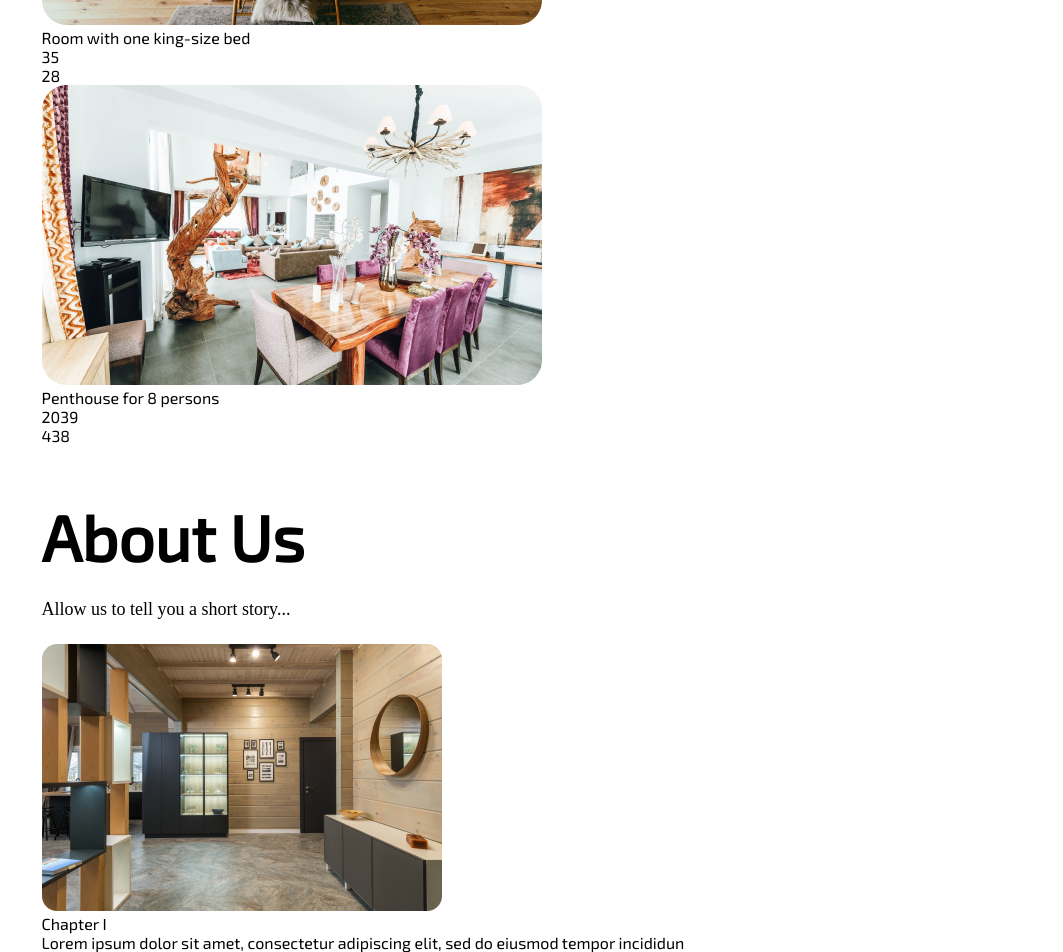
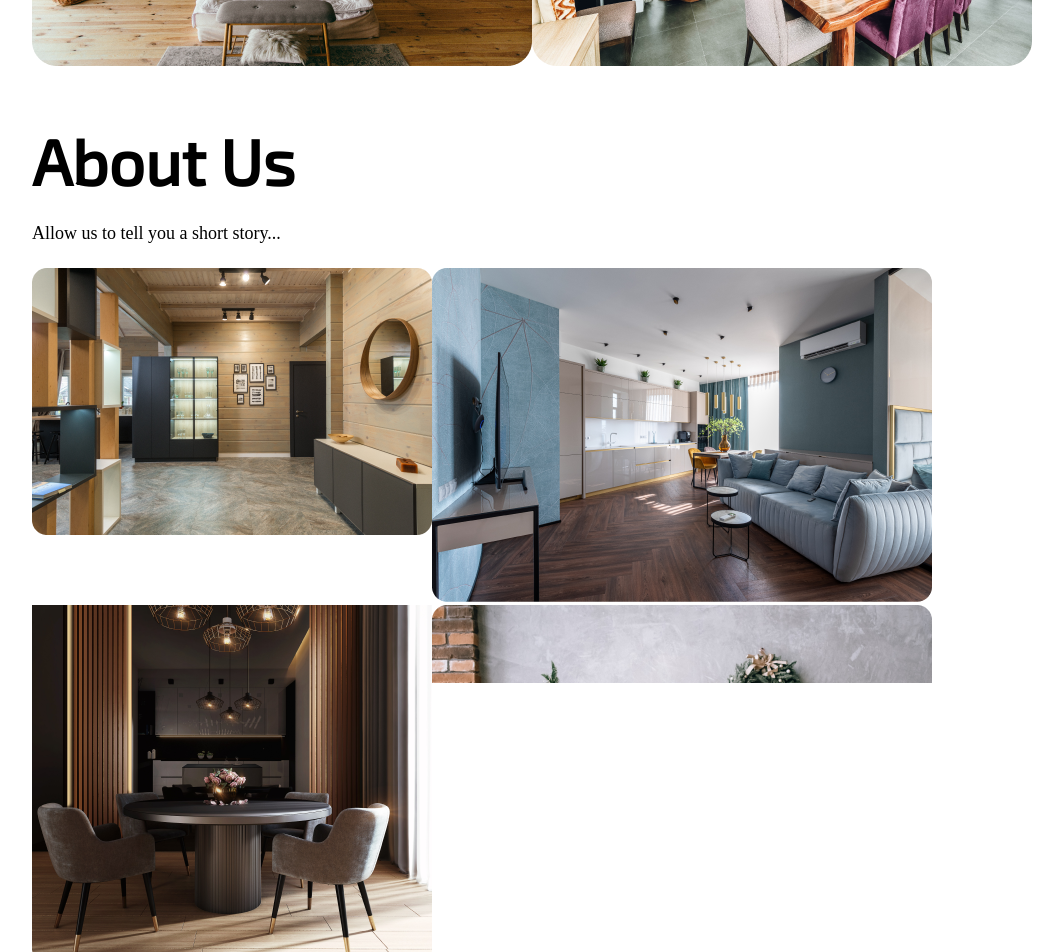
Before and after one commit to kashifnazar/code-20220825-kashifnazar, a React (Create React App) app: page / in a window 1280 px wide. Shown: the part 1400-2352 px from the top of the page, without its empty margins (16-1079 px from the left). Built offline with nearby package versions, Linux system fonts and the light colour scheme.

Commit message:
Refactoring for re-usability

```diff
--- a/src/App.css
+++ b/src/App.css
@@ -2,10 +2,9 @@
 }
 
 .App .main-area {
-  width: 90%;
+  padding: 3rem;
   display: flex;
   flex-direction: column;
-  align-items: center;
 }
 
 .App-logo {
--- a/src/components/about-us/chapter.tsx
+++ b/src/components/about-us/chapter.tsx
@@ -8,7 +8,7 @@ export type ChapterProps = {
 
 const Chapter:FC<ChapterProps> = ({image, title, description}) => {
   return (
-    <div>
+    <div className='chapter'>
         <img src={image} alt={title} />
         <div>{title}</div>
         <div>{description}</div>
--- a/src/components/about-us/chapters.tsx
+++ /dev/null
@@ -1,16 +0,0 @@
-import React, { FC } from 'react'
-import Chapter, { ChapterProps } from './chapter'
-
-type Props = {
-    chapterItems: Array<ChapterProps>
-}
-
-const Chapters: FC<Props> = ({chapterItems}) => {
-  return (
-    <div>
-        {chapterItems.map(chapter => <Chapter key={chapter.title} {...chapter}></Chapter>)}
-    </div>
-  )
-}
-
-export default Chapters
--- a/src/components/about-us/index.tsx
+++ b/src/components/about-us/index.tsx
@@ -1,7 +1,6 @@
 import React, { FC } from 'react'
 import Section from '../section'
 import { ChapterProps } from './chapter'
-import Chapters from './chapters'
 
 
 const chapterItems: Array<ChapterProps> = [{
@@ -23,9 +22,6 @@ const chapterItems: Array<ChapterProps> = [{
 }
 ]
 
-const AboutUs: FC = () =>
-       (<Section title="About Us" description='Allow us to tell you a short story...'>
-            <Chapters chapterItems={chapterItems} />
-        </Section>)
+const AboutUs: FC = () => <Section<ChapterProps> title="About Us" description='Allow us to tell you a short story...' galleryItems={chapterItems}/>
 
 export default AboutUs
--- a/src/components/explore/index.tsx
+++ b/src/components/explore/index.tsx
@@ -20,10 +20,7 @@ const offerItems: Array<OfferItemProps> = [
 ]
 
 
-const Explore: FC = () =>
-       (<Section title="Explore" description='From one-guest rooms to penthouses with pools and gardens'>
-            <Offers offerItems={offerItems} />
-        </Section>)
+const Explore: FC = () => <Section<OfferItemProps> title="Explore" description='From one-guest rooms to penthouses with pools and gardens' galleryItems={offerItems}/>
 
 
 
--- a/src/components/filters/filters.css
+++ b/src/components/filters/filters.css
@@ -3,13 +3,14 @@
 }
 
 .filters-container {
-    height: 100px;
+    /* height: 100px; */
     border-radius: 50px;
     border: 2px solid #fff;
     width: fit-content;
     padding: .5rem;
     background: linear-gradient(94.43deg, rgba(249, 249, 249, 0.49) 34.95%, rgba(249, 249, 249, 0.175) 67.01%);
     backdrop-filter: blur(10px);
+    flex-wrap: wrap;
 }
 
 .filters .filter-item {
--- a/src/components/offers/index.tsx
+++ b/src/components/offers/index.tsx
@@ -1,10 +1,12 @@
 import React, { FC } from 'react'
 import OfferItem, { OfferItemProps } from './offer-item'
+
+import './offers.css'
 
 export type OffersProps = {
     offerItems: Array<OfferItemProps>
 }
 
-const Offers: FC<OffersProps> = ({offerItems}) => <div>{offerItems.map(offer => <OfferItem key={offer.image} {...offer} />)}</div>
+const Offers: FC<OffersProps> = ({offerItems}) => <div className='offers'>{offerItems.map(offer => <OfferItem key={offer.image} {...offer} />)}</div>
 
 export default Offers
--- a/src/components/offers/offer-item.tsx
+++ b/src/components/offers/offer-item.tsx
@@ -6,7 +6,7 @@ export type OfferItemProps = {
 } & OfferItemDetailsProps
 
 const OfferItem: FC<OfferItemProps> = ({image, description, price, size}) =>
-       <div>
+       <div className='offer-item'>
             <img src={image} alt={description} />
             <OfferItemDetails {...{price, size, description}}/>
        </div>
--- a/src/components/section/index.tsx
+++ b/src/components/section/index.tsx
@@ -1,19 +1,27 @@
-import React, { FC } from 'react'
+import React from 'react'
 import { WithChildren } from '../../types/with-children'
 
 import './section.css'
 
-type Props = {
+type Props<T> = {
     title: string
     description: string
+    galleryItems: Array<T & {image: string, description: string}>
 }
 
-const Section:FC<WithChildren<Props>> = ({title, description, children}) => {
+const Section = <T extends unknown>({title, description, galleryItems} : Props<T>) => {
   return (
     <section className='section'>
-        <h2 className='title'>{title}</h2>
-        <h4 className='description'>{description}</h4>
-        {children}
+        <div>
+          <h2 className='title'>{title}</h2>
+          <h4 className='description'>{description}</h4>
+        </div>
+
+        <div className="gallery">
+          {galleryItems.map(i => <div className="gallery-item"><img src={i.image} alt={i.description}/></div>)}
+        </div>
+
+
     </section>
   )
 }
--- a/src/components/section/section.css
+++ b/src/components/section/section.css
@@ -1,5 +1,4 @@
 section {
-  width: 90%;
   color: #000
 }
 
@@ -14,3 +13,8 @@ section .description {
   width: 25%;
   font-weight: 400;
 }
+
+section div.gallery {
+  display: flex;
+  flex-wrap: wrap;
+}
```
Also changed, not shown: src/components/about-us/styles.css (added, +10 -0 lines).
